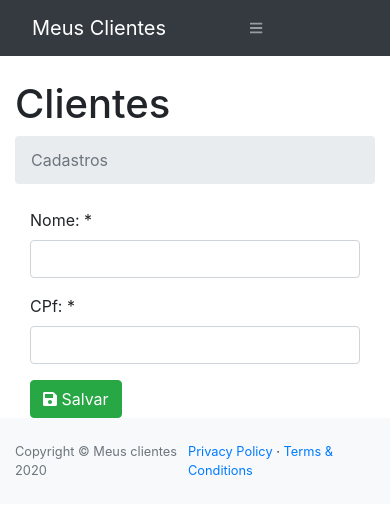
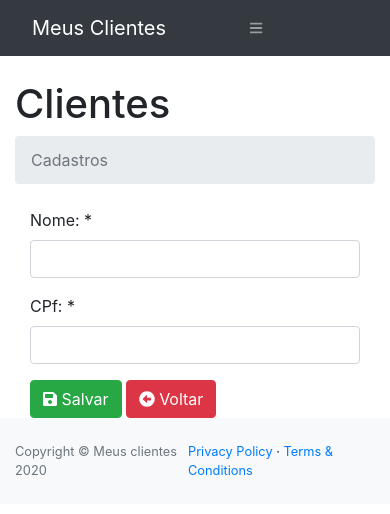
Before and after one commit to andretecnologia/client-management, an Angular app in the folder clientes-app/: page /clientes-form in a window 390 px wide. Shown: the top 514 px of the page. Built offline with nearby package versions, Linux system fonts and the light colour scheme.

Commit message:
botoes e route clientes

```diff
--- a/clientes-app/src/app/clientes/clientes-form/clientes-form.component.html
+++ b/clientes-app/src/app/clientes/clientes-form/clientes-form.component.html
@@ -50,9 +50,12 @@
     </div>
 
     <div class="row">
-      <div class="col-md-2">
+      <div class="col-md-3">
         <button type="submit" class="btn btn-success">
           <i class="fa fa-save"></i> Salvar
+        </button>
+        <button type="button" class="btn btn-danger ml-1" (click)="voltarParaListagem()">
+          <i class="fa fa-arrow-alt-circle-left"></i> Voltar
         </button>
       </div>
     </div>
--- a/clientes-app/src/app/clientes/clientes-form/clientes-form.component.ts
+++ b/clientes-app/src/app/clientes/clientes-form/clientes-form.component.ts
@@ -1,6 +1,7 @@
 import { Component, OnInit } from '@angular/core';
 import { Cliente } from '../cliente'
 import { ClientesService } from '../../clientes.service';
+import { Router } from '@angular/router';
 
 
 @Component({
@@ -14,11 +15,17 @@
   success: boolean = false;
   errors: String[];
 
-  constructor( private service : ClientesService ) {
+  constructor(
+    private service : ClientesService,
+    private router : Router ) {
     this.cliente = new Cliente();
    }
 
   ngOnInit(): void {
+  }
+
+  voltarParaListagem(){
+    this.router.navigate(['/clientes-lista'])
   }
 
   onSubmit(){
@@ -35,4 +42,6 @@
     )
   }
 
+
+
 }
--- a/clientes-app/src/app/clientes/clientes-lista/clientes-lista.component.html
+++ b/clientes-app/src/app/clientes/clientes-lista/clientes-lista.component.html
@@ -5,7 +5,7 @@
 <div class="container">
   <div class="row">
     <div class="col-md-2">
-      <button class="btn btn-success">
+      <button class="btn btn-warning" (click)="novoCadastro()">
         <i class="fa fa-plus"></i> Novo
       </button>
     </div>
--- a/clientes-app/src/app/clientes/clientes-lista/clientes-lista.component.ts
+++ b/clientes-app/src/app/clientes/clientes-lista/clientes-lista.component.ts
@@ -1,6 +1,7 @@
 import { Component, OnInit } from '@angular/core';
 import { ClientesService } from 'src/app/clientes.service';
 import { Cliente } from '../cliente';
+import { Router } from '@angular/router'
 
 @Component({
   selector: 'app-clientes-lista',
@@ -11,7 +12,9 @@
 
   clientes: Cliente[] = [];
 
-  constructor(private service: ClientesService) { }
+  constructor(
+    private service: ClientesService,
+     private router: Router) { }
 
   ngOnInit(): void {
      this.service
@@ -20,4 +23,8 @@
       this.clientes = resposta );
   }
 
+  novoCadastro(){
+    this.router.navigate(['/clientes-form'])
+  }
+
 }
```
